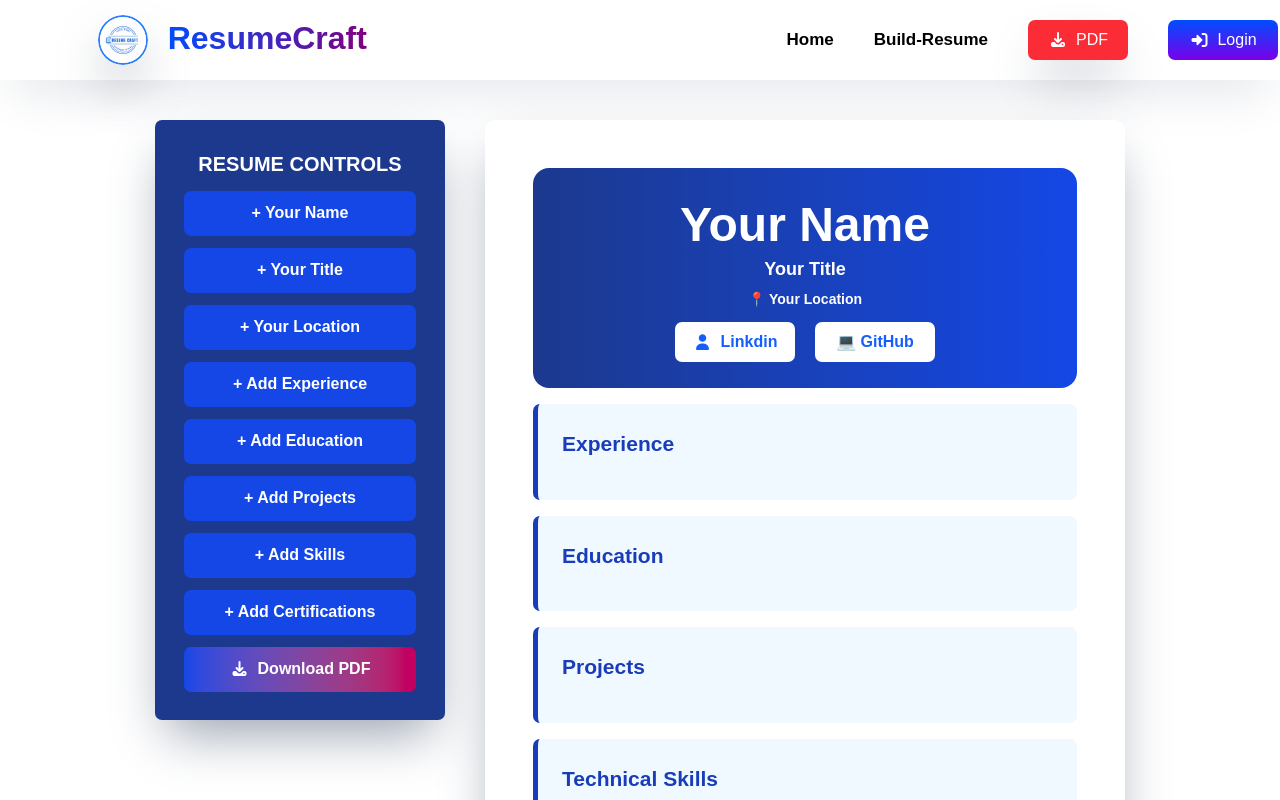
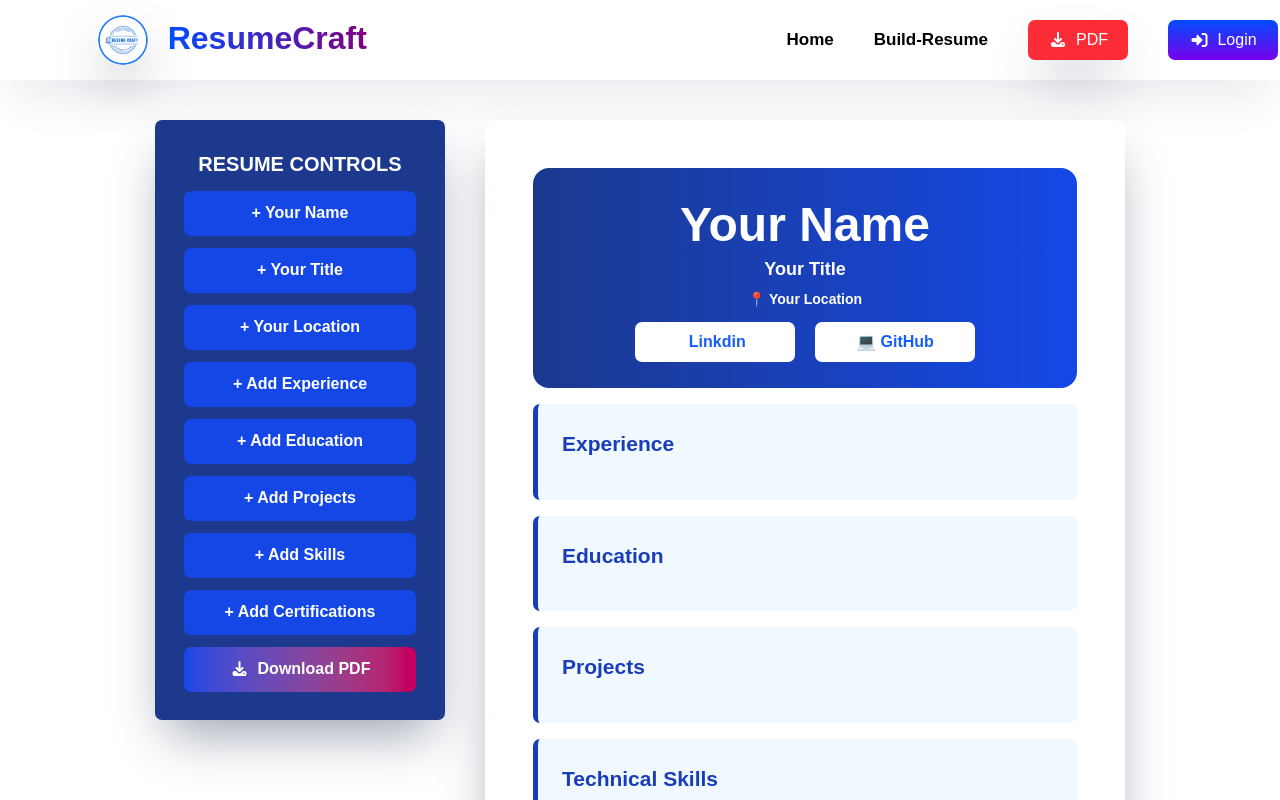
Before and after one commit to Pratik-Sakhare-18/ResumeCraft, a React (Vite) app: page /template/fresher-1 in a window 1280 px wide. Shown: the top 800 px of the page. Built offline with nearby package versions, Linux system fonts and the light colour scheme; a web font is replaced by a local one.

Commit message:
update input

```diff
--- a/src/components/Templates/Fresher-T1.jsx
+++ b/src/components/Templates/Fresher-T1.jsx
@@ -24,11 +24,11 @@ const Fresher1T = () => {
                     <input type='text' name="name" value={formData.name} onChange={UpdatePreview} placeholder='+ Your Name' className='h-[45px] w-[80%] rounded-[7px]  flex items-center justify-center text-center outline-none p-5 placeholder:text-white font-bold bg-blue-700 hover:bg-sky-500 hover:scale-110 hover:transition-all duration-5s ease-in-out'></input>
                     <input type='text' name="title" value={formData.title} onChange={UpdatePreview} placeholder='+ Your Title' className=' h-[45px] w-[80%] rounded-[7px]  flex items-center justify-center text-center  outline-none p-5 placeholder:text-white font-bold bg-blue-700 hover:bg-sky-500 hover:scale-110 hover:transition-all duration-5s ease-in-out'></input>
                     <input type='text' name="location" value={formData.location} onChange={UpdatePreview} placeholder='+ Your Location' className=' h-[45px] w-[80%] rounded-[7px]  flex items-center justify-center text-center  outline-none p-5 placeholder:text-white font-bold bg-blue-700 hover:bg-sky-500 hover:scale-110 hover:transition-all duration-5s ease-in-out'></input>
-                    <button  className='h-[45px] w-[80%] rounded-[7px] font-bold bg-blue-700 text-white hover:bg-sky-500 hover:scale-110 hover:transition-all duration-5s ease-in-out'>+ Add Experience</button>
-                    <button  className='h-[45px] w-[80%] rounded-[7px] font-bold bg-blue-700 text-white hover:bg-sky-500 hover:scale-110 hover:transition-all duration-5s ease-in-out'>+ Add Education</button>
-                    <button  className='h-[45px] w-[80%] rounded-[7px] font-bold bg-blue-700 text-white hover:bg-sky-500 hover:scale-110 hover:transition-all duration-5s ease-in-out'>+ Add Projects</button>
+                    <button className='h-[45px] w-[80%] rounded-[7px] font-bold bg-blue-700 text-white hover:bg-sky-500 hover:scale-110 hover:transition-all duration-5s ease-in-out'>+ Add Experience</button>
+                    <button className='h-[45px] w-[80%] rounded-[7px] font-bold bg-blue-700 text-white hover:bg-sky-500 hover:scale-110 hover:transition-all duration-5s ease-in-out'>+ Add Education</button>
+                    <button className='h-[45px] w-[80%] rounded-[7px] font-bold bg-blue-700 text-white hover:bg-sky-500 hover:scale-110 hover:transition-all duration-5s ease-in-out'>+ Add Projects</button>
                     <button className='h-[45px] w-[80%] rounded-[7px] font-bold bg-blue-700 text-white hover:bg-sky-500 hover:scale-110 hover:transition-all duration-5s ease-in-out'>+ Add Skills</button>
-                    <button  className='h-[45px] w-[80%] rounded-[7px] font-bold bg-blue-700 text-white hover:bg-sky-500 hover:scale-110 hover:transition-all duration-5s ease-in-out'>+ Add Certifications</button>
+                    <button className='h-[45px] w-[80%] rounded-[7px] font-bold bg-blue-700 text-white hover:bg-sky-500 hover:scale-110 hover:transition-all duration-5s ease-in-out'>+ Add Certifications</button>
                     <button className='h-[45px] w-[80%] rounded-[7px] font-bold bg-gradient-to-r from-blue-700 to-pink-700 text-white flex gap-2 items-center justify-center cursor-pointer  hover:scale-110 hover:transition-all duration-5s ease-in-out'><i class="fa-solid fa-download"></i>Download PDF</button>
 
                 </div>
@@ -40,8 +40,8 @@ const Fresher1T = () => {
                         <input type='text' name="title" value={formData.title} onChange={UpdatePreview} placeholder='Your Title' className=' h-[30px] w-[80%] bg-transparent font-bold text-center placeholder:text-white text-white text-[18px] outline-none'></input>
                         <input type='text' name="location" value={formData.location} onChange={UpdatePreview} placeholder='📍 Your Location' className=' h-[30px] w-[80%] bg-transparent font-bold text-center placeholder:text-white text-gray-200 text-[14px] outline-none'></input>
                         <div className='flex gap-5 mt-2'>
-                            <button className='h-[40px] w-[120px] bg-white font-bold text-blue-600 rounded-[7px] flex justify-center items-center gap-2 cursor-pointer hover:bg-blue-700 hover:text-white transition-all duration-300'><i class="fa-solid fa-user"></i> Linkdin</button>
-                            <button className='h-[40px] w-[120px] bg-white font-bold text-blue-600 rounded-[7px] flex justify-center items-center gap-2 cursor-pointer hover:bg-blue-700 hover:text-white transition-all duration-300'>💻 GitHub</button>
+                            <input type='text' placeholder=' Linkdin' className='h-[40px] w-[160px] bg-white font-bold placeholder:text-blue-600 text-center text-blue-600 rounded-[7px] flex justify-center items-center gap-2 cursor-pointer hover:bg-blue-700 hover:text-white transition-all duration-300'></input>
+                            <input type='text' placeholder='💻 GitHub' className='h-[40px] w-[160px] bg-white font-bold placeholder:text-blue-600 text-center text-blue-600 rounded-[7px] flex justify-center items-center gap-2 cursor-pointer hover:bg-blue-700 hover:text-white transition-all duration-300'></input>
                         </div>
 
                     </div>
```
